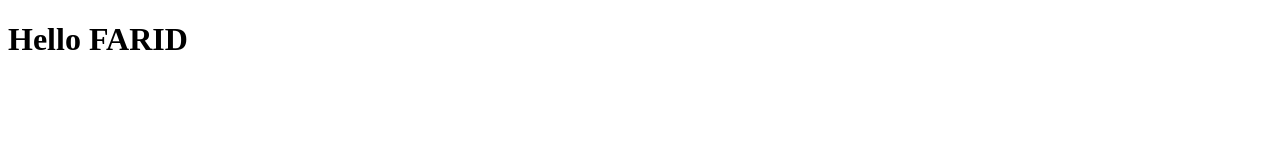
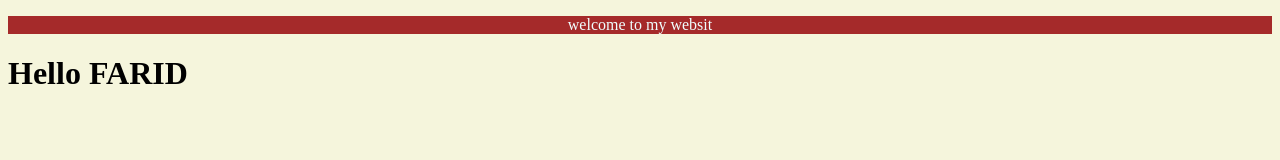
Before and after one commit to faridul16/okwebsit1, a plain HTML site: page index.html in a window 1280 px wide. Drawn offline with Linux system fonts and the light colour scheme.

Commit message:
2nd code added

```diff
--- a/index.html
+++ b/index.html
@@ -3,10 +3,11 @@
 <head>
  <meta charset="UTF-8">
  <meta name="viewport" content="width=device-width, initial-scale=1.0">
- <title>Document</title>
+ <title>My web</title>
+  <link rel="stylesheet" href="styles.css">
 </head>
 <body>
-  <!--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-->
+<P>welcome to my websit</P>
  <h1>Hello FARID</h1>
 </body>
 </html>
--- a/styles.css
+++ b/styles.css
@@ -0,0 +1,10 @@
+body{
+ background-color: beige;
+}
+p
+
+{
+ text-align: center;
+ background-color: brown;
+ color: azure;
+}
```
